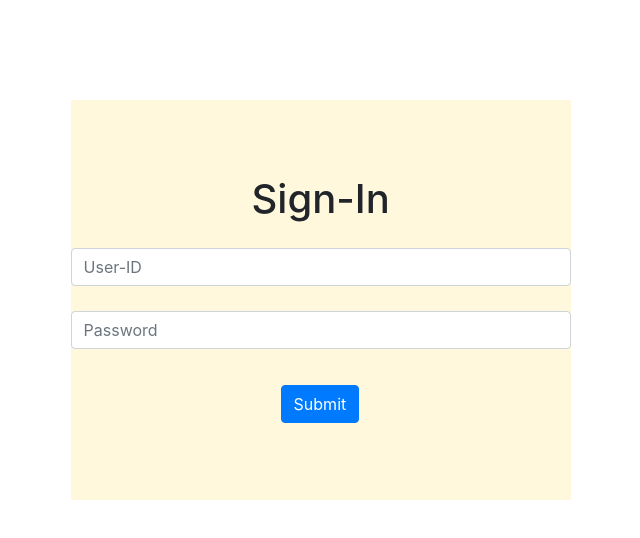
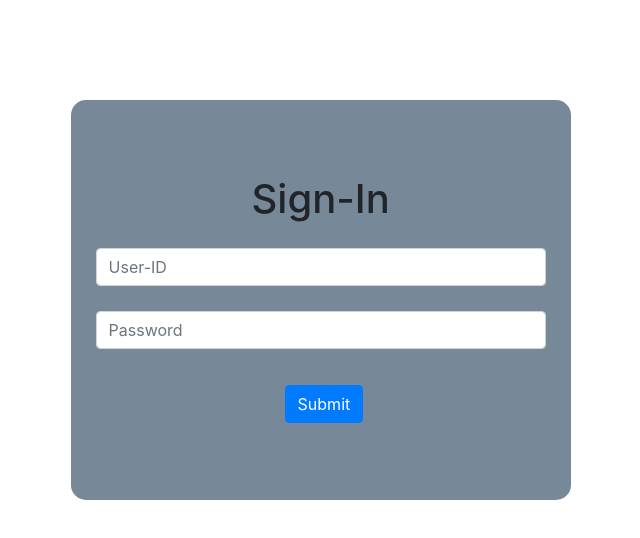
Before and after one commit to wgonz94/VehicleLoanerSystem, a React (Create React App) app in the folder client/: page / in a window 1280 px wide. Shown: the top 538 px of the page, without its empty margins (339-979 px from the left). Built offline with nearby package versions, Linux system fonts and the light colour scheme.

Commit message:
configured basic signin, working on other pages

```diff
--- a/client/src/pages/Sign-In/style.css
+++ b/client/src/pages/Sign-In/style.css
@@ -1,10 +1,13 @@
 div.signUpform{
     width: 500px;
     height: 400px;
-    background-color: cornsilk;
+    background-color: lightslategrey;
     position: relative;
     left: 32%;
     top: 100px;
+    padding-left: 25px;
+    padding-right: 25px;
+    border-radius: 15px;
 }
 
 h1{
```
Also changed, not shown: client/src/pages/Sign-In/signin.js (line endings or trailing spaces).
